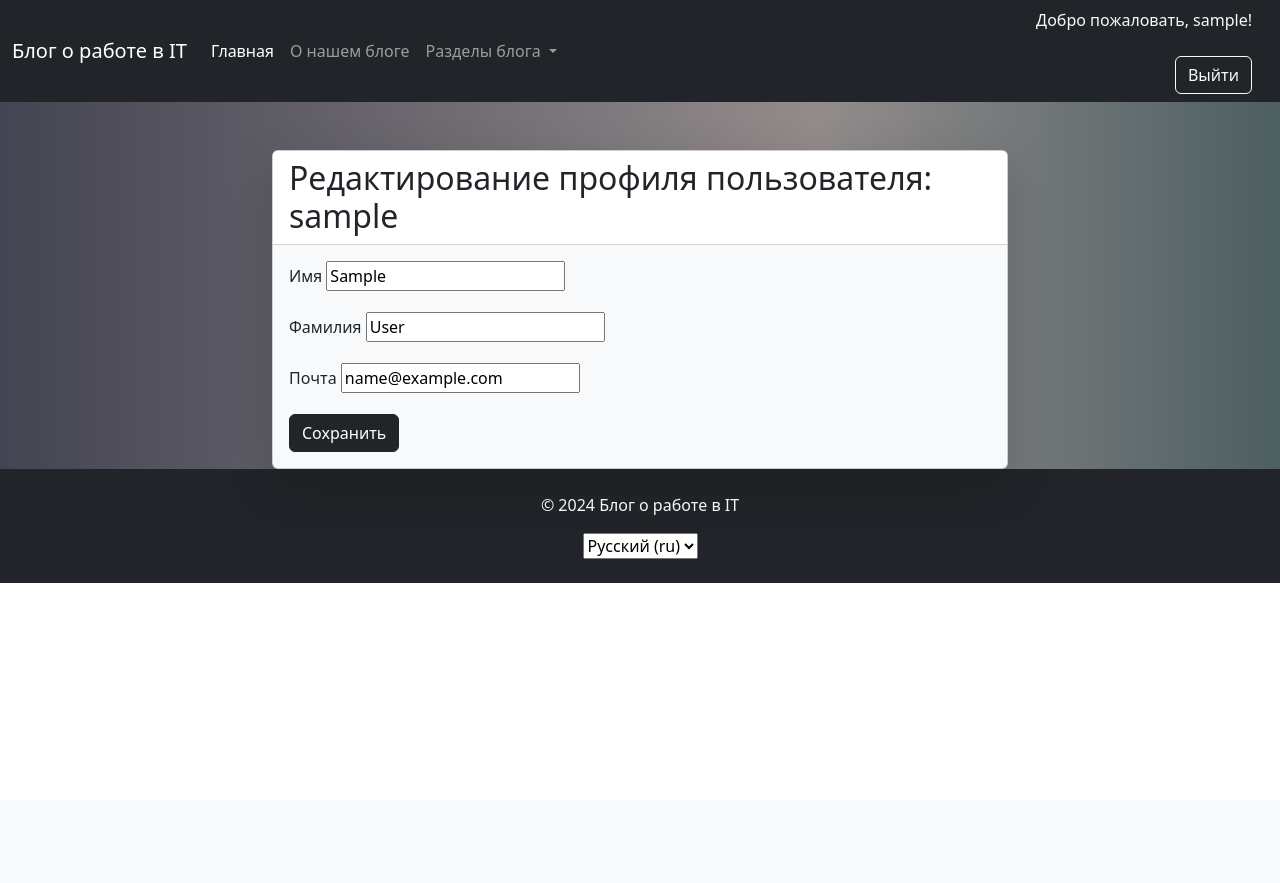
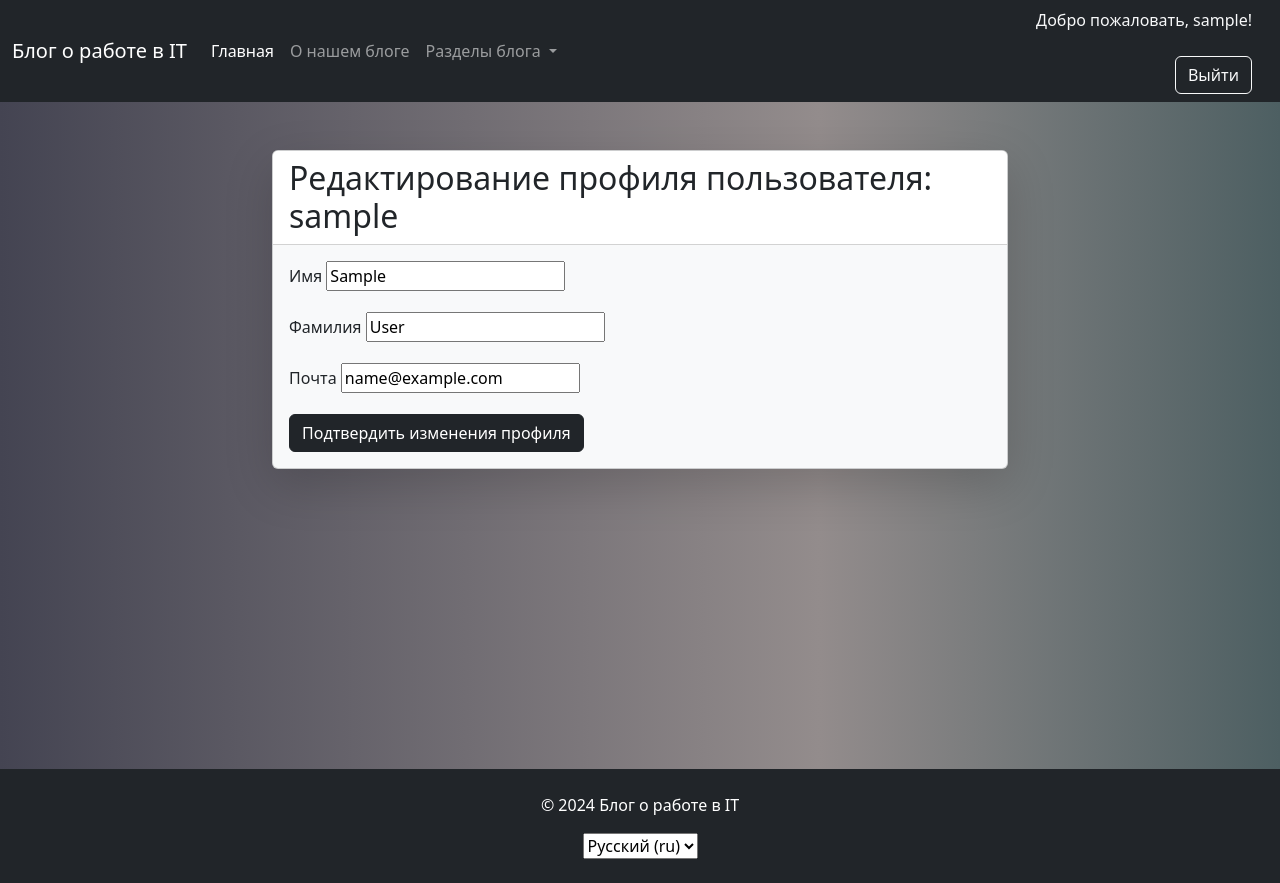
Before and after one commit to TeamUs/django_blog, a Django app: page /profile/edit/ in a window 1280 px wide. Before the commit the page ends 583 px from the top, so only its background shows below. Run offline with Django 5.2, Linux system fonts and the light colour scheme; the visitor is signed in with stand-in values (Sample User, id 1).

Commit message:
Регистрация и вход

```diff
--- a/templates/login.html
+++ b/templates/login.html
@@ -65,7 +65,7 @@
     </header>
 
 {% block content %}
-    <div class="container mt-5">
+    <div class="container mt-5"  style="margin-bottom: 300px;">
         <div class="row justify-content-center">
             <div class="col-md-6">
                 <div class="card border-0 shadow-lg">
--- a/templates/profile.html
+++ b/templates/profile.html
@@ -65,7 +65,7 @@
     </header>
 
 {% block content %}
-    <div class="container mt-5">
+    <div class="container mt-5" style="margin-bottom: 300px;">
         <div class="row justify-content-center">
             <div class="col-md-6">
                 <div class="card border-0 shadow-lg">
--- a/templates/profile_edit.html
+++ b/templates/profile_edit.html
@@ -65,7 +65,7 @@
     </header>
 
 {% block content %}
-    <div class="container">
+    <div class="container mt-5"  style="margin-bottom: 300px;">
         <div class="row justify-content-center mt-5">
             <div class="col-md-8">
                 <div class="card bg-light shadow-lg">
@@ -90,7 +90,7 @@
                                 {{ form.email }}
                                  <div class="invalid-feedback">Пожалуйста, введите вашу почту.</div>
                             </div>
-                            <button type="submit" class="btn btn-dark">Сохранить</button>
+                            <button type="submit" class="btn btn-dark">Подтвердить изменения профиля</button>
                         </form>
                     </div>
                 </div>
--- a/templates/register.html
+++ b/templates/register.html
@@ -65,7 +65,7 @@
     </header>
 
 {% block content %}
-    <div class="container mt-5">
+    <div class="container mt-5"  style="margin-bottom: 300px;">
         <div class="row justify-content-center">
             <div class="col-md-6">
                 <div class="card border-0 shadow-lg">
```
